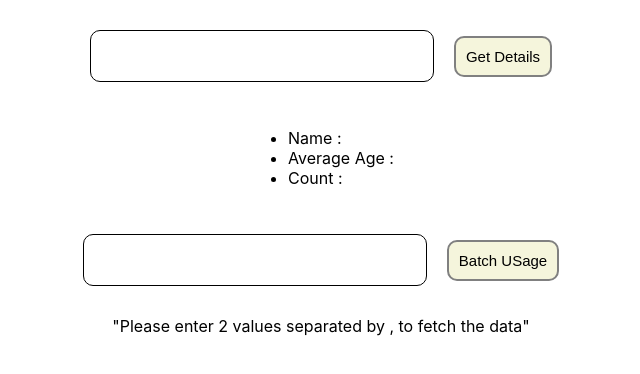
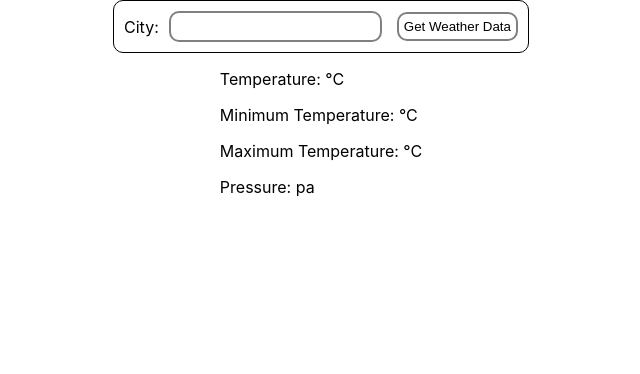
Before and after one commit to lucky7xx/React-All-Projects, a React (Create React App) app: page / in a window 1280 px wide. Shown: the top 374 px of the page, without its empty margins (319-959 px from the left). Built offline with nearby package versions, Linux system fonts and the light colour scheme.

Commit message:
4th commit

```diff
--- a/src/ApiFetch/BatchUsage.js
+++ b/src/ApiFetch/BatchUsage.js
@@ -82,5 +82,5 @@ function BatchUsage() {
     </>
   );
 }
-//hello bhai checking github working or not!!!
+
 export default BatchUsage;
--- /dev/null
+++ b/src/WeatherApp/StyledComponents.js
@@ -0,0 +1,37 @@
+import styled from "styled-components";
+
+const ContainerDiv = styled.div`
+  display: flex;
+  justify-content: center;
+  align-items: center;
+`;
+
+const InnerDiv = styled.div`
+  display: flex;
+  justify-content: center;
+  align-items: center;
+  border: 1px solid black;
+  border-radius: 10px;
+  padding: 10px;
+`;
+
+const StyledInput = styled.input`
+  width: auto;
+  font-size: 15px;
+  margin-left: 10px;
+  border-radius: 10px;
+  border: 2px solid grey;
+  padding: 5px;
+`;
+
+const StyledButton = styled.button`
+  background-color: transparent;
+  width: auto;
+  margin-left: 15px;
+  border: 2px solid grey;
+  border-radius: 10px;
+  padding: 5px;
+  cursor: pointer;
+`;
+
+export { ContainerDiv, InnerDiv, StyledInput, StyledButton };
--- /dev/null
+++ b/src/WeatherApp/WeatherApp.js
@@ -0,0 +1,12 @@
+import React from "react";
+import WeatherCard from "./WeatherCard";
+
+function WeatherApp() {
+  return (
+    <div>
+      <WeatherCard />
+    </div>
+  );
+}
+
+export default WeatherApp;
--- /dev/null
+++ b/src/WeatherApp/WeatherCard.js
@@ -0,0 +1,73 @@
+import React, { useState } from "react";
+import {
+  ContainerDiv,
+  InnerDiv,
+  StyledButton,
+  StyledInput,
+} from "./StyledComponents";
+function WeatherCard() {
+  const [input, SetInput] = useState("");
+
+  const [apiData, setApiData] = useState([]);
+  const [temp, setTemp] = useState([]);
+  const [minTemp, setMinTemp] = useState([]);
+  const [maxTemp, setMaxTemp] = useState([]);
+  const [pressure, setPressure] = useState([]);
+  const [error, setError] = useState([]);
+
+  const handleOnChange = (e) => {
+    SetInput(e.target.value);
+    console.log(input);
+  };
+
+  const handleButtonClick = () => {
+    fetch(
+      `https://api.openweathermap.org/data/2.5/weather?q=${input}&appid=0f5ee70dcdfa521f9fbd0cacb97d71b7`
+    )
+      .then((response) => response.json())
+      .then((data) => {
+        setApiData(data.weather);
+        setTemp(Math.round(data.main.temp - 273));
+        setMinTemp(Math.round(data.main.temp_min - 273));
+        setMaxTemp(Math.round(data.main.temp_max - 273));
+        setPressure(data.main.pressure);
+      })
+      .catch((error) => {
+        setError(error.cod);
+      });
+  };
+
+  return (
+    <>
+      <ContainerDiv>
+        <InnerDiv>
+          <label for="city">City: </label>
+          <StyledInput
+            type="text"
+            value={input}
+            onChange={handleOnChange}
+            name="city"
+          ></StyledInput>
+          <StyledButton onClick={handleButtonClick}>
+            Get Weather Data
+          </StyledButton>
+        </InnerDiv>
+      </ContainerDiv>
+      <ContainerDiv>
+        <div>
+          {apiData.map((item) => {
+            return <p>Weather: {item.description}</p>;
+          })}
+
+          <p>Temperature: {temp}°C</p>
+          <p>Minimum Temperature: {minTemp}°C</p>
+          <p>Maximum Temperature: {maxTemp}°C</p>
+          <p>Pressure: {pressure}pa</p>
+          <p>{error}</p>
+        </div>
+      </ContainerDiv>
+    </>
+  );
+}
+
+export default WeatherCard;
--- a/src/index.js
+++ b/src/index.js
@@ -1,12 +1,15 @@
 import React from "react";
 import ReactDOM from "react-dom/client";
 import "./index.css";
-import App from "./ApiFetch/App";
-import BatchUsage from "./ApiFetch/BatchUsage";
+// import App from "./ApiFetch/App";
+// import BatchUsage from "./ApiFetch/BatchUsage";
+import WeatherApp from "./WeatherApp/WeatherApp";
+
 const root = ReactDOM.createRoot(document.getElementById("root"));
 root.render(
   <React.StrictMode>
-    <App />
-    <BatchUsage />
+    {/* <App /> */}
+    {/* <BatchUsage /> */}
+    <WeatherApp />
   </React.StrictMode>
 );
```
